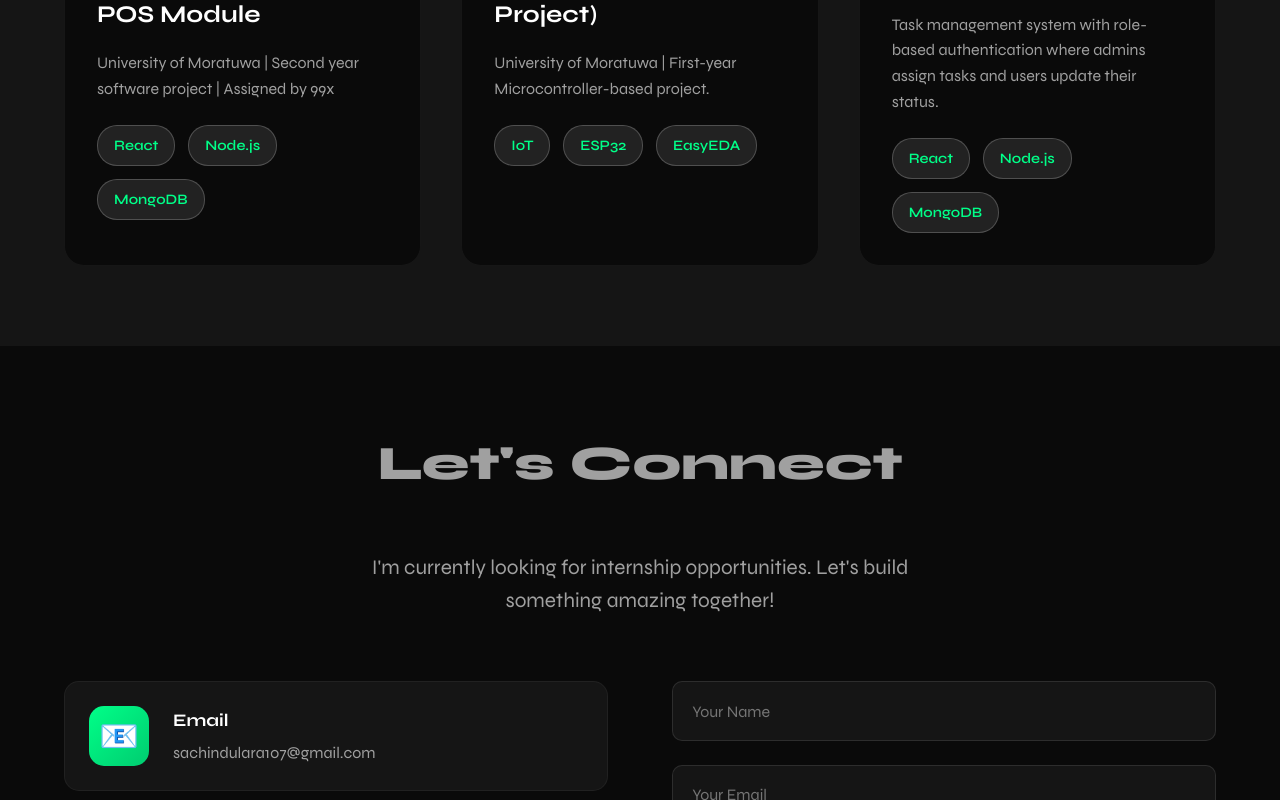
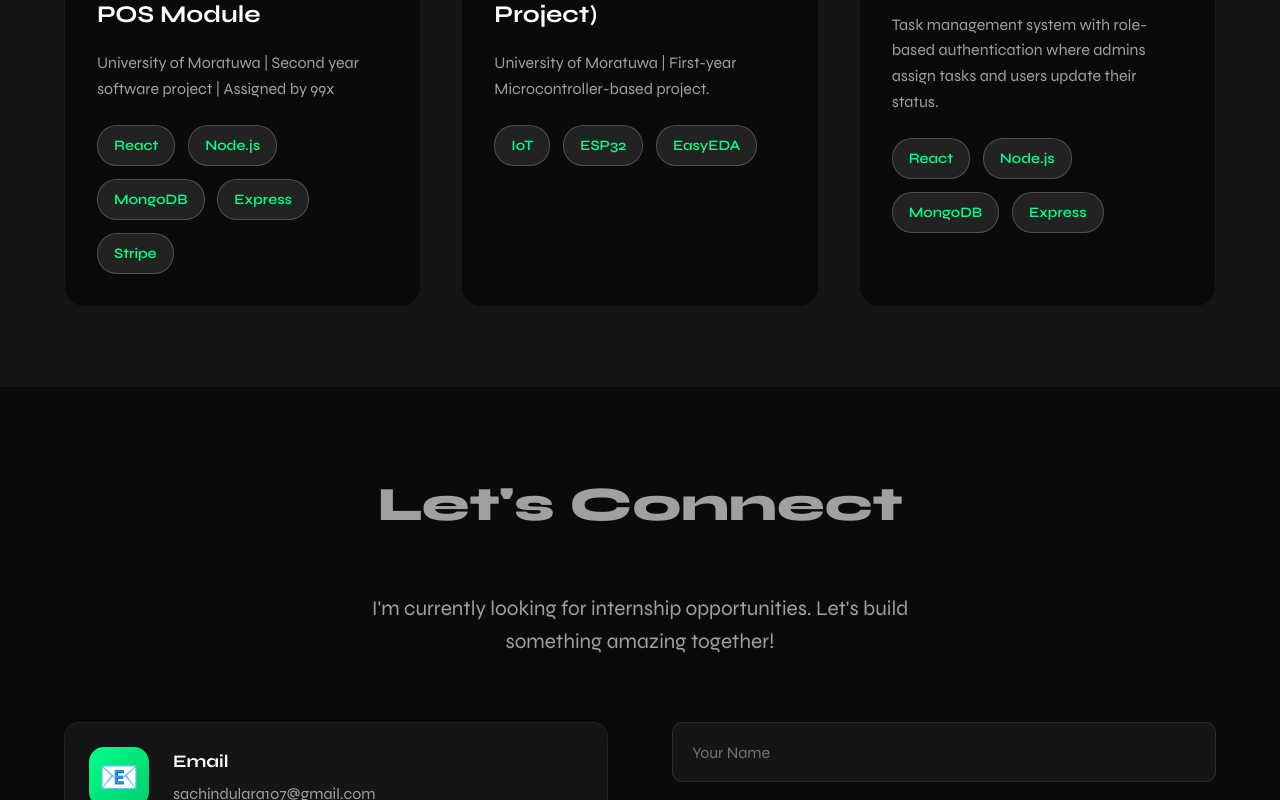
Before and after one commit to sachinjayasinghe/sjportfolio, a React (Create React App) app: page / in a window 1280 px wide. Shown: the part 3680-4480 px from the top of the page. Built offline with nearby package versions, Linux system fonts and the light colour scheme.

Commit message:
Fixed project section tags issue🍕

```diff
--- a/src/App.js
+++ b/src/App.js
@@ -144,10 +144,10 @@
             {projectsData.map((project) => (
               <div key={project.id} className="project-card">
                 <div className="project-image" style={{
-      backgroundImage: `url(${project.images[0]})`,
-      backgroundSize: 'cover',
-      backgroundPosition: 'center'
-    }}>
+                    backgroundImage: `url(${project.images[0]})`,
+                    backgroundSize: 'cover',
+                    backgroundPosition: 'center'
+        }}>
                   <div className="project-overlay">
                     <Link to={`/project/${project.id}`} className="project-link">
                       View Project →
@@ -158,7 +158,7 @@
                   <h3>{project.title}</h3>
                   <p>{project.shortDescription}</p>
                   <div className="project-tags">
-                    {project.tags.slice(0, 3).map((tag, index) => (
+                    {project.tags.map((tag, index) => (
                       <span key={index}>{tag}</span>
                     ))}
                   </div>
```
